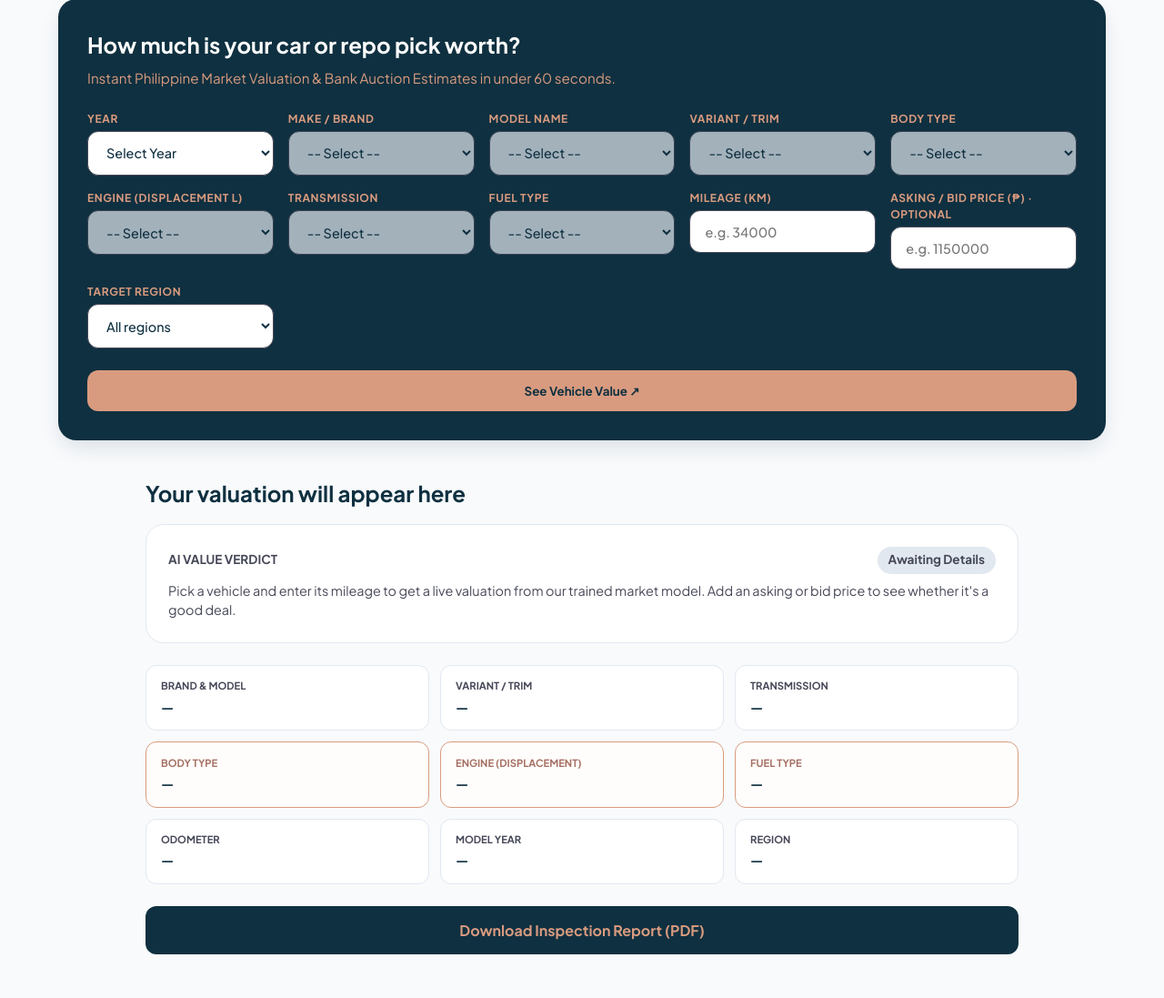
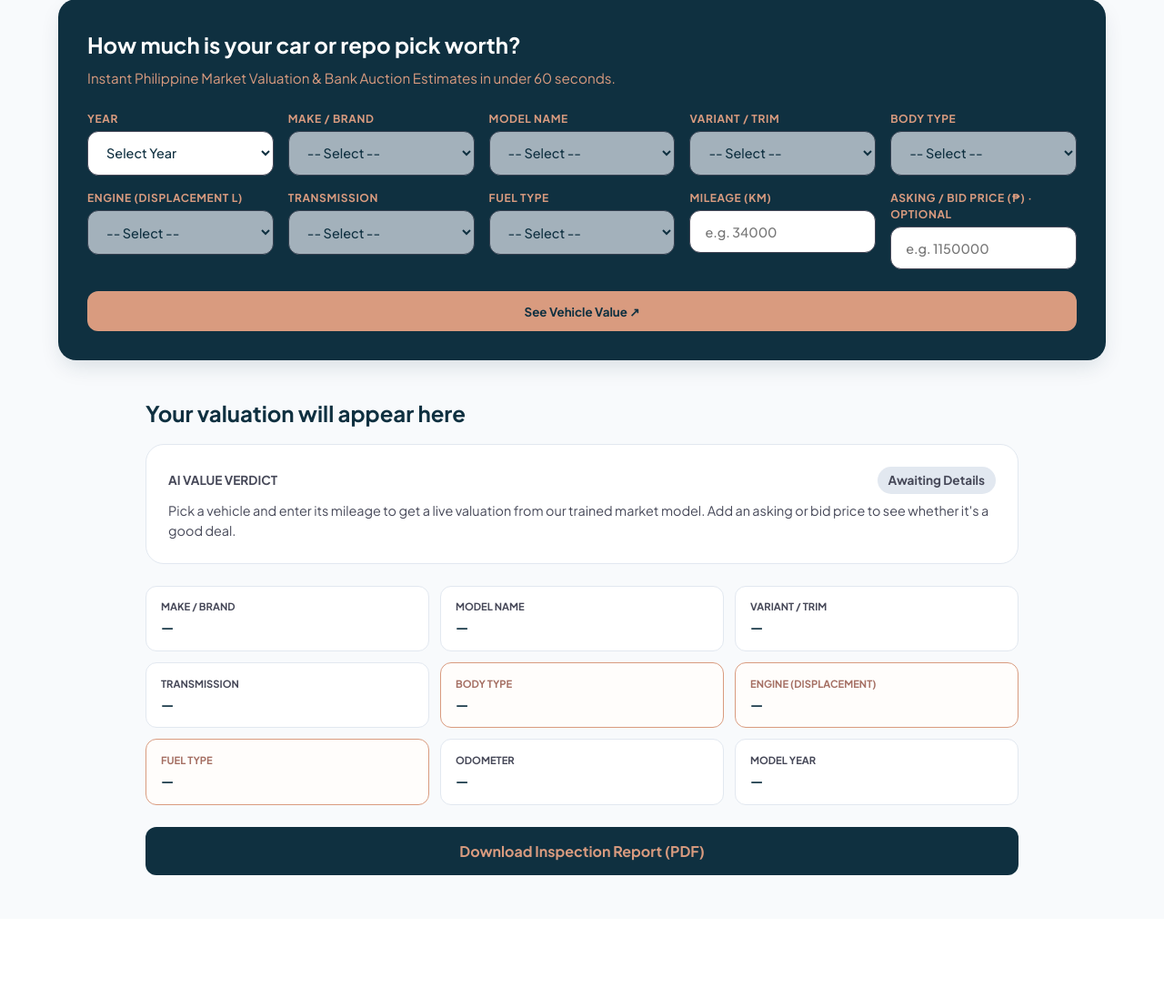
Before and after one commit to Mon-Soleil/AutoValuePh, a Flask app: page / in a window 1280 px wide. Shown: the part 96-1193 px from the top of the page at 91% size. After the commit the page ends 1058 px from the top, so only its background shows below. Run offline with Flask 3, Linux system fonts and the light colour scheme.

Commit message:
No regions dropdown
Since walang significance sa value

```diff
--- a/Auto_value_app/app.py
+++ b/Auto_value_app/app.py
@@ -36,7 +36,6 @@ def home():
         'index.html',
         app_name=APP_NAME,
         years=vehicles.options('year', {}),
-        regions=vehicles.regions(),
     )
 
 
@@ -123,7 +122,6 @@ def predict():
         vehicle,
         predicted,
         price_range,
-        region=str(data.get('region') or '').strip() or None,
         asking_price=vehicle['asking_price'],
     )
     return jsonify({'status': 'success', 'vehicle': vehicle, **valuation})
--- a/Auto_value_app/services/data_service.py
+++ b/Auto_value_app/services/data_service.py
@@ -1,7 +1,7 @@
 """Dataset access layer.
 
 Loads ``dataset.json`` once with pandas, normalises the messy raw values, and
-exposes everything the UI needs: cascading dropdown options, region options,
+exposes everything the UI needs: cascading dropdown options,
 plate lookups and comparable-listing statistics.
 
 Nothing in here talks to Flask, so it is easy to unit-test.
@@ -44,28 +44,6 @@ TRANSMISSION_MAP = {
     'automatic': 'AT', 'a/t': 'AT', 'at': 'AT', 'automatic (ags)': 'AT',
     'manual': 'MT', 'm/t': 'MT', 'mt': 'MT',
     'cvt': 'CVT', 'ivt': 'CVT',
-}
-
-REGION_LABELS = {
-    'ncr': 'NCR (Metro Manila)',
-    'central_luzon': 'Central Luzon',
-    'visayas': 'Visayas',
-    'mindanao': 'Mindanao',
-}
-
-# Raw "Location" value (lower-case) -> region key.
-# NOTE: 'MEGA LAND' (EastWest) is intentionally unmapped because its city is
-# ambiguous. Add it here once you know which region it belongs to.
-LOCATION_TO_REGION = {
-    'moa - pasay': 'ncr', 'howmart, qc': 'ncr', 'axis tower': 'ncr',
-    'muntinlupa': 'ncr', 'entrata': 'ncr',
-    'bustos': 'central_luzon',
-    'cebu nicopolis': 'visayas', 'cebu oriental': 'visayas', 'cebu': 'visayas',
-    'cebu city': 'visayas', 'buhang, iloilo': 'visayas', 'bacolod': 'visayas',
-    'roxas city, capiz': 'visayas', 'talisay': 'visayas',
-    'mandaue mileage': 'visayas',
-    'davao diamond': 'mindanao', 'cagayan de oro': 'mindanao',
-    'panabo city': 'mindanao', 'davao city': 'mindanao',
 }
 
 
@@ -123,9 +101,6 @@ def _clean_dataframe(raw: pd.DataFrame) -> pd.DataFrame:
     df['plate'] = raw['Plate / CS Number'].fillna('').astype(str).str.strip()
     df['color'] = raw['Color'].fillna('').astype(str).str.strip()
 
-    location = raw['Location'].fillna('').astype(str).str.strip().str.lower()
-    df['location'] = raw['Location'].fillna('').astype(str).str.strip()
-    df['region'] = location.map(LOCATION_TO_REGION)
     return df
 
 
@@ -146,15 +121,6 @@ class VehicleData:
                     self._plate_index.setdefault(key, idx)
 
     # ------------------------------------------------------------------ options
-
-    def regions(self):
-        """Regions that actually have listings, in a fixed north-to-south order."""
-        counts = self.df['region'].value_counts()
-        return [
-            {'value': key, 'label': label, 'count': int(counts[key])}
-            for key, label in REGION_LABELS.items()
-            if key in counts.index
-        ]
 
     def options(self, level, filters):
         """Distinct values for ``level`` given the already-chosen earlier levels."""
@@ -215,7 +181,6 @@ class VehicleData:
         def clean(value):
             return None if pd.isna(value) else value
 
-        region = clean(row['region'])
         return {
             '_idx': int(idx) if isinstance(idx, (int, np.integer)) else idx,
             'bank': clean(row['bank']),
@@ -233,13 +198,11 @@ class VehicleData:
             'mileage': None if pd.isna(row['mileage']) else float(row['mileage']),
             'price': None if pd.isna(row['price']) else float(row['price']),
             'plate': row['plate'],
-            'region': region,
-            'region_label': REGION_LABELS.get(region),
         }
 
     # -------------------------------------------------------------- comparables
 
-    def comparables(self, make, model, year, region=None, exclude_idx=None):
+    def comparables(self, make, model, year, exclude_idx=None):
         """Listing-price stats for similar units (same make + model).
 
         Uses +/-2 model years when at least 3 such listings exist, otherwise
@@ -265,17 +228,5 @@ class VehicleData:
             'median': float(pool['price'].median()) if len(pool) else None,
             'min': float(pool['price'].min()) if len(pool) else None,
             'max': float(pool['price'].max()) if len(pool) else None,
-            'region': None,
         }
-
-        if region and region in REGION_LABELS:
-            in_region = pool[pool['region'] == region]
-            result['region'] = {
-                'key': region,
-                'label': REGION_LABELS[region],
-                'count': int(len(in_region)),
-                'median': (
-                    float(in_region['price'].median()) if len(in_region) else None
-                ),
-            }
         return result
--- a/Auto_value_app/services/valuation.py
+++ b/Auto_value_app/services/valuation.py
@@ -4,7 +4,7 @@
 GOOD_DEAL_PCT = 10
 
 
-def build_valuation(vehicles, vehicle, predicted, price_range, region=None, asking_price=None):
+def build_valuation(vehicles, vehicle, predicted, price_range, asking_price=None):
     """Assemble the result card data.
 
     The deal verdict compares ONLY the price the user typed in (``asking_price``)
@@ -12,7 +12,7 @@ def build_valuation(vehicles, vehicle, predicted, price_range, region=None, aski
     is "Estimate Only". Comparable bank listings are shown as supporting context.
     """
     comps = vehicles.comparables(
-        vehicle['make'], vehicle['model'], vehicle['year'], region=region,
+        vehicle['make'], vehicle['model'], vehicle['year'],
     )
 
     reference = (
--- a/Auto_value_app/static/js/app.js
+++ b/Auto_value_app/static/js/app.js
@@ -108,10 +108,11 @@ document.addEventListener('DOMContentLoaded', () => {
   // The dataset uses the literal text "N/A" when a unit has no trim; don't show it as a trim name.
   const trimLabel = (v) => (!v || /^(#?n\/?a|not specified)$/i.test(v.trim()) ? '' : v);
 
-  function renderSpecs(unit, regionLabel) {
+  function renderSpecs(unit) {
     const title = [unit.year, unit.make, unit.model, trimLabel(unit.variant)].filter(Boolean).join(' ');
     setText('#car-title', title);
-    setText('#spec-model', `${unit.make} ${unit.model}`);
+    setText('#spec-make', unit.make);
+    setText('#spec-model', unit.model);
     setText('#spec-trim', trimLabel(unit.variant) || 'Base Trim');
     setText('#spec-transmission', unit.transmission);
     setText('#spec-body-type', unit.body_type);
@@ -119,7 +120,6 @@ document.addEventListener('DOMContentLoaded', () => {
     setText('#spec-fuel', unit.fuel_type);
     setText('#spec-odo', `${fmtNum(unit.mileage)} km`);
     setText('#spec-year', unit.year);
-    setText('#spec-region', regionLabel || 'All regions');
     setText('#modal-subtitle', `${reportTitle} • ${unit.year} ${unit.make} ${unit.model}`);
   }
 
@@ -155,14 +155,6 @@ document.addEventListener('DOMContentLoaded', () => {
       rows.push([
         `Listings found • price range`,
         `${comps.count} • ${fmtPeso(comps.min)} – ${fmtPeso(comps.max)}`,
-      ]);
-    }
-    if (comps.region) {
-      rows.push([
-        `Median in ${comps.region.label}`,
-        comps.region.count
-          ? `${fmtPeso(comps.region.median)} (${comps.region.count} listings)`
-          : 'No comparable listings',
       ]);
     }
     return rows;
@@ -204,7 +196,6 @@ document.addEventListener('DOMContentLoaded', () => {
 
   // --------------------------------------------------------------- Submit --
 
-  const regionSelect = $('#region-select');
   const submitBtn = $('#btn-submit');
 
   function unitFromDropdowns() {
@@ -233,12 +224,7 @@ document.addEventListener('DOMContentLoaded', () => {
 
     try {
       const unit = unitFromDropdowns();
-      const regionKey = regionSelect.value || unit.region || '';
-      const regionLabel = regionSelect.value
-        ? regionSelect.selectedOptions[0].textContent
-        : (unit.region_label || 'All regions');
-
-      renderSpecs(unit, regionLabel);
+      renderSpecs(unit);
 
       const result = await apiPost('/api/v1/predict', {
         year: unit.year,
@@ -250,7 +236,6 @@ document.addEventListener('DOMContentLoaded', () => {
         variant: unit.variant,
         transmission: unit.transmission,
         fuel_type: unit.fuel_type,
-        region: regionKey,
         asking_price: unit.asking_price,
       });
       renderResult(result);
--- a/Auto_value_app/templates/partials/_hero_form.html
+++ b/Auto_value_app/templates/partials/_hero_form.html
@@ -1,4 +1,4 @@
-{# Every dropdown is filled from dataset.json: years + regions are rendered here,
+{# Every dropdown is filled from dataset.json: years are rendered here,
    the rest are fetched from /api/v1/options as the user moves down the cascade. #}
 {% set cascade = [
   ('year', 'Year', 'Select Year'),
@@ -45,16 +45,6 @@
         </div>
       </fieldset>
 
-      {# --- Shared: region (options come from the dataset's locations) --- #}
-      <div class="form-group">
-        <label class="form-label" for="region-select">Target Region</label>
-        <select id="region-select">
-          <option value="">All regions</option>
-          {% for region in regions %}
-          <option value="{{ region.value }}">{{ region.label }}</option>
-          {% endfor %}
-        </select>
-      </div>
     </div>
 
     <div class="form-error" id="form-error" role="alert" hidden></div>
--- a/Auto_value_app/templates/partials/_result_card.html
+++ b/Auto_value_app/templates/partials/_result_card.html
@@ -21,7 +21,11 @@
 
 <div class="specs-grid">
   <div class="spec-item">
-    <span class="spec-label">Brand &amp; Model</span>
+    <span class="spec-label">Make / Brand</span>
+    <span class="spec-value" id="spec-make">—</span>
+  </div>
+  <div class="spec-item">
+    <span class="spec-label">Model Name</span>
     <span class="spec-value" id="spec-model">—</span>
   </div>
   <div class="spec-item">
@@ -54,10 +58,6 @@
     <span class="spec-label">Model Year</span>
     <span class="spec-value" id="spec-year">—</span>
   </div>
-  <div class="spec-item">
-    <span class="spec-label">Region</span>
-    <span class="spec-value" id="spec-region">—</span>
-  </div>
 </div>
 
 <div class="action-group">
```
